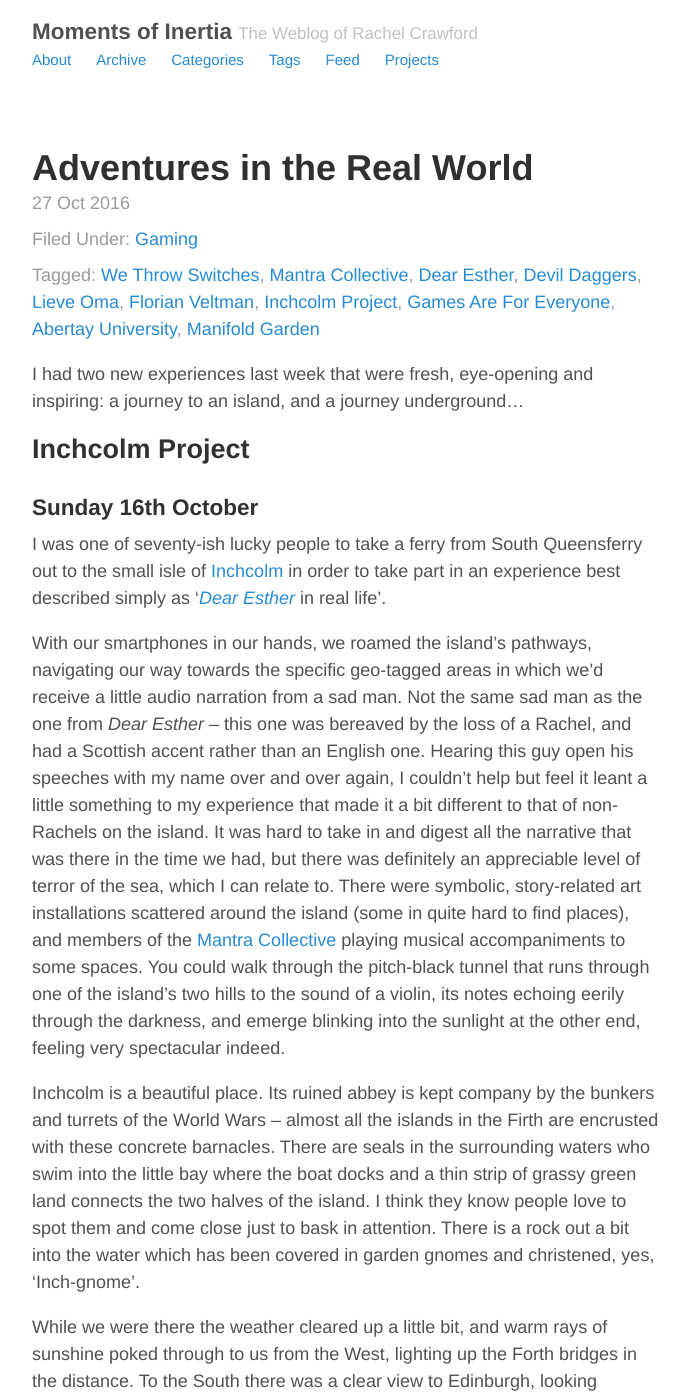
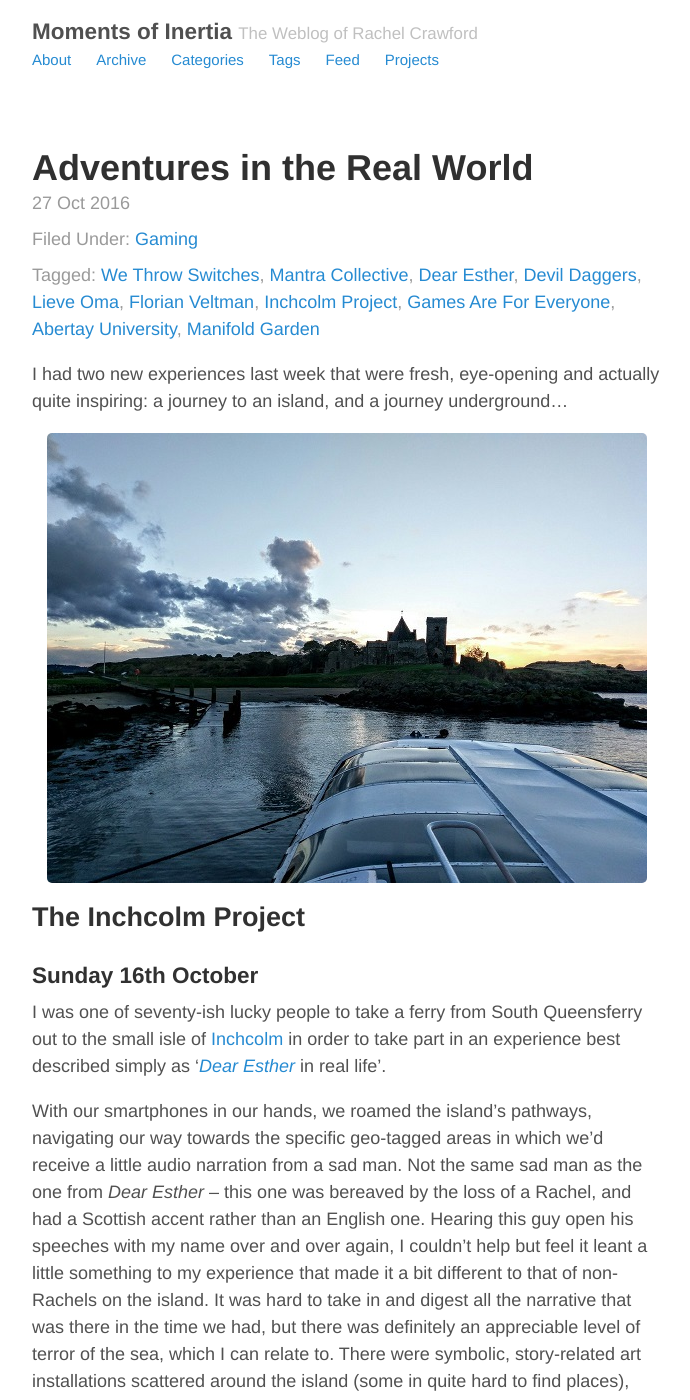
Before and after one commit to rachelnertia/rachelnertia.github.io, a Jekyll site: the page built from _posts/2016-10-27-adventures-in-the-real-world.md, in a window 1280 px wide and 1400 px high. Shown: the whole window, without its empty margins (293-983 px from the left). Built offline with Jekyll 4.4.1, drawn with Linux system fonts in a browser that asks for light colours; comment, search, counter and statistics services are not loaded; some of the changed text lies outside the part shown.

Commit message:
Update _posts/2016-10-27-adventures-in-the-real-world.md
Add images

```diff
--- a/_posts/2016-10-27-adventures-in-the-real-world.md
+++ b/_posts/2016-10-27-adventures-in-the-real-world.md
@@ -6,9 +6,11 @@ tags: [ We Throw Switches, Mantra Collective, Dear Esther, Devil Daggers, Lieve
 comments: true
 ---
 
-I had two new experiences last week that were fresh, eye-opening and inspiring: a journey to an island, and a journey underground...
+I had two new experiences last week that were fresh, eye-opening and actually quite inspiring: a journey to an island, and a journey underground...
 
-## Inchcolm Project
+![](/images/inchcolm_02.jpg)
+
+## The Inchcolm Project
 
 ### Sunday 16th October
 
```
Also changed, not shown: other parts of _posts/2016-10-27-adventures-in-the-real-world.md (+6 -2 lines), images/gafe_01.jpg (added), images/inchcolm_01.jpg (added), images/inchcolm_02.jpg (added).
